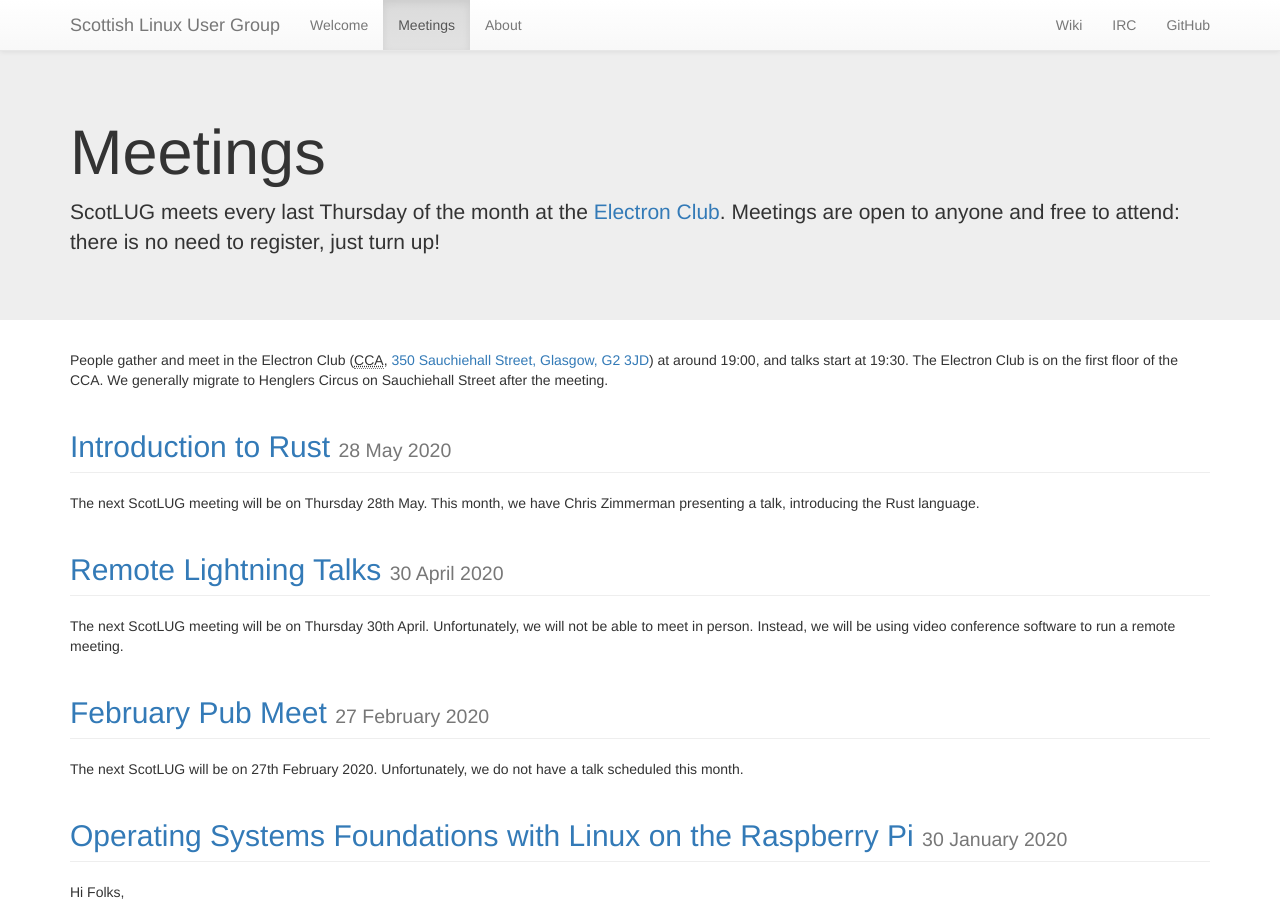
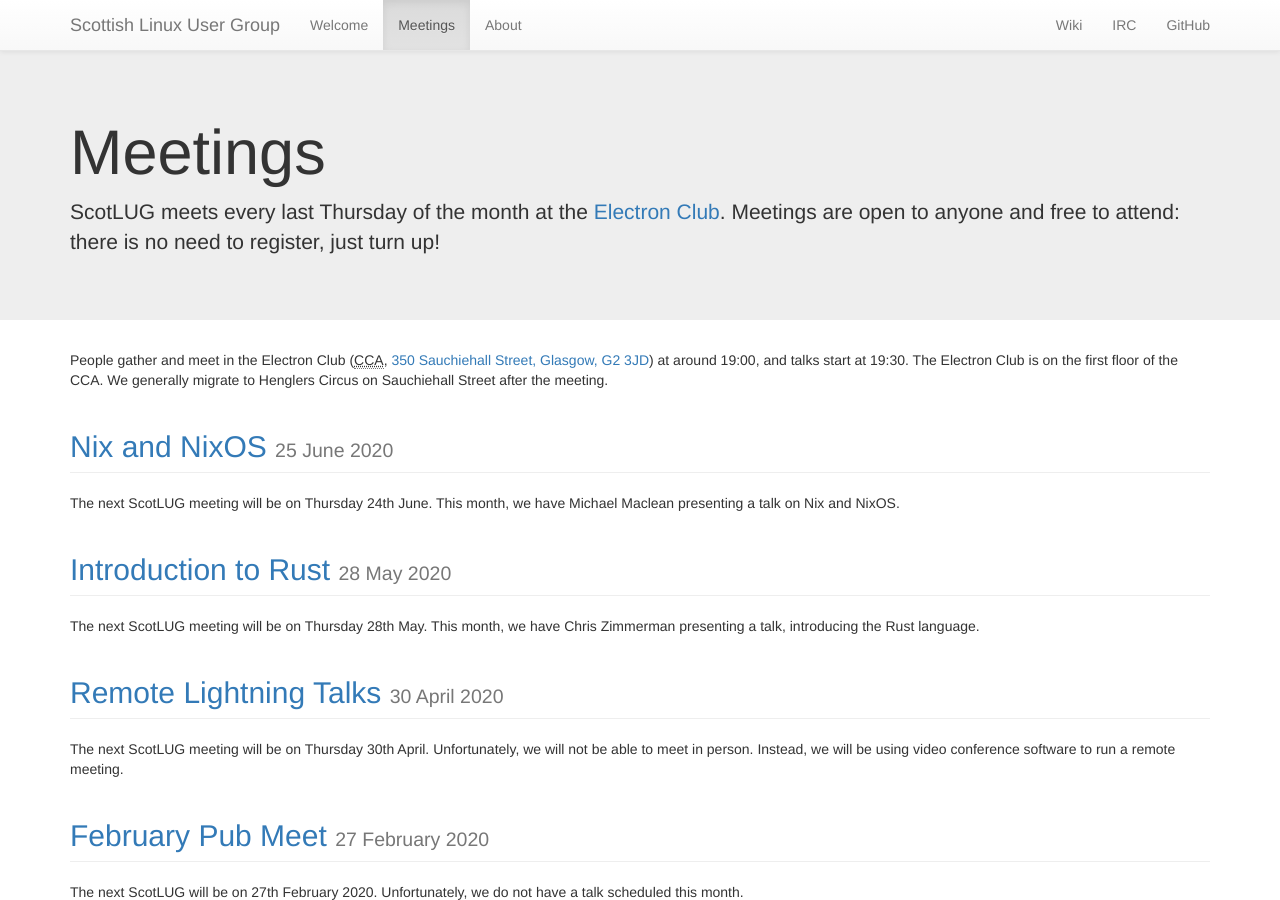
Before and after one commit to ScotLUG/scotlug.github.io, a Jekyll site: the page built from meetings/index.html, in a window 1280 px wide and 900 px high. Built offline with Jekyll 4.4.1, drawn with Linux system fonts in a browser that asks for light colours; nearby versions of some CDN libraries; library files that are not in the unit come from our copies.

Commit message:
June Talk, May Talk Video

```diff
--- /dev/null
+++ b/meetings/_posts/2020-06-25-june.md
@@ -0,0 +1,7 @@
+---
+title: Nix and NixOS
+---
+
+The next ScotLUG meeting will be on Thursday 24th June. This month, we have Michael Maclean presenting a talk on Nix and NixOS.
+
+More information to follow.
```
Also changed, not shown: meetings/_posts/2020-05-28-may.md (+0 -2 lines).
